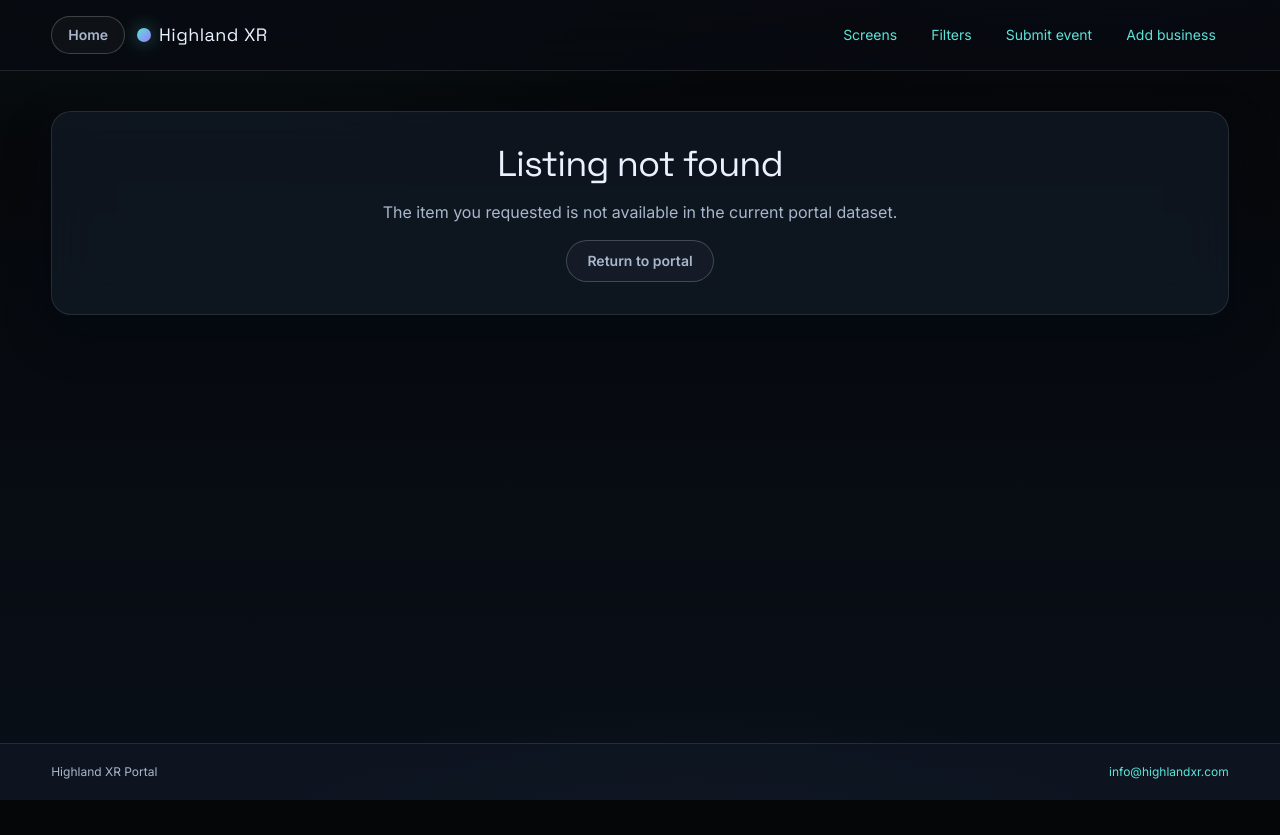
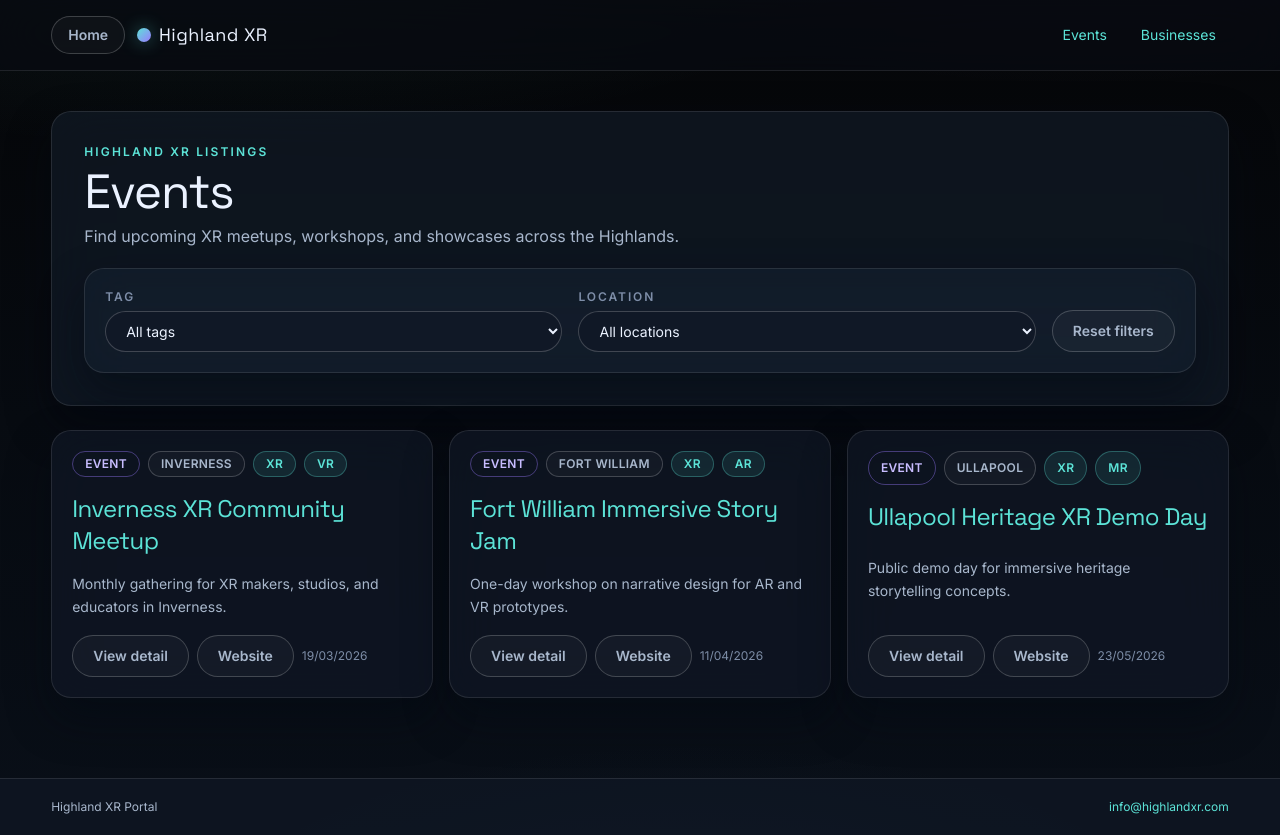
Before and after one commit to highlandxr/highlandxr-site, a React app: page /events in a window 1280 px wide. Before the commit this address had no page. Before the commit the page ends 800 px from the top, so only its background shows below. Built offline with nearby package versions, Linux system fonts and the light colour scheme.

Commit message:
feat: split portal into events and businesses pages

```diff
--- /dev/null
+++ b/app/businesses/page.tsx
@@ -0,0 +1,22 @@
+import type { Metadata } from "next";
+import FilteredTypePage from "@/components/FilteredTypePage";
+import { getItems } from "@/lib/items";
+
+export const metadata: Metadata = {
+  title: "Businesses | HighlandXR",
+  description: "Browse Highlands XR businesses by tag and location."
+};
+
+export default function BusinessesPage() {
+  const businessItems = getItems().filter((item) => item.type === "business");
+
+  return (
+    <FilteredTypePage
+      title="Businesses"
+      description="Explore studios, venues, and organisations working with XR across the Highlands."
+      items={businessItems}
+      emptyTitle="No businesses match these filters"
+      emptyDescription="Try resetting filters or selecting a different tag and location."
+    />
+  );
+}
--- /dev/null
+++ b/app/events/page.tsx
@@ -0,0 +1,22 @@
+import type { Metadata } from "next";
+import FilteredTypePage from "@/components/FilteredTypePage";
+import { getItems } from "@/lib/items";
+
+export const metadata: Metadata = {
+  title: "Events | HighlandXR",
+  description: "Browse Highlands XR events by tag and location."
+};
+
+export default function EventsPage() {
+  const eventItems = getItems().filter((item) => item.type === "event");
+
+  return (
+    <FilteredTypePage
+      title="Events"
+      description="Find upcoming XR meetups, workshops, and showcases across the Highlands."
+      items={eventItems}
+      emptyTitle="No events match these filters"
+      emptyDescription="Try resetting filters or selecting a different tag and location."
+    />
+  );
+}
--- a/app/layout.tsx
+++ b/app/layout.tsx
@@ -52,31 +52,18 @@ export default function RootLayout({ children }: { children: ReactNode }) {
                 <ul className="m-0 flex list-none flex-wrap items-center gap-2 p-0 text-sm">
                   <li>
                     <Link
-                      href="/#immersive-screens"
+                      href="/events"
                       className="rounded-pill border border-transparent px-3 py-1.5 no-underline hover:border-white/20 hover:bg-white/[0.04]"
                     >
-                      Screens
+                      Events
                     </Link>
                   </li>
                   <li>
                     <Link
-                      href="/#filters"
+                      href="/businesses"
                       className="rounded-pill border border-transparent px-3 py-1.5 no-underline hover:border-white/20 hover:bg-white/[0.04]"
                     >
-                      Filters
-                    </Link>
-                  </li>
-                  <li>
-                    <Link href="/submit-event" className="rounded-pill border border-transparent px-3 py-1.5 no-underline hover:border-white/20 hover:bg-white/[0.04]">
-                      Submit event
-                    </Link>
-                  </li>
-                  <li>
-                    <Link
-                      href="/submit-business"
-                      className="rounded-pill border border-transparent px-3 py-1.5 no-underline hover:border-white/20 hover:bg-white/[0.04]"
-                    >
-                      Add business
+                      Businesses
                     </Link>
                   </li>
                 </ul>
--- a/app/sitemap.ts
+++ b/app/sitemap.ts
@@ -9,6 +9,8 @@ export default function sitemap(): MetadataRoute.Sitemap {
 
   const staticRoutes: MetadataRoute.Sitemap = [
     { url: `${base}/`, lastModified: now, changeFrequency: "weekly", priority: 1 },
+    { url: `${base}/events`, lastModified: now, changeFrequency: "weekly", priority: 0.9 },
+    { url: `${base}/businesses`, lastModified: now, changeFrequency: "weekly", priority: 0.9 },
     { url: `${base}/submit-event`, lastModified: now, changeFrequency: "monthly", priority: 0.6 },
     { url: `${base}/submit-business`, lastModified: now, changeFrequency: "monthly", priority: 0.6 }
   ];
--- /dev/null
+++ b/components/FilteredTypePage.tsx
@@ -0,0 +1,72 @@
+"use client";
+
+import { useMemo, useState } from "react";
+import type { Item } from "@/lib/items";
+import ItemCard from "./ItemCard";
+import ListingFilters from "./ListingFilters";
+
+interface FilteredTypePageProps {
+  title: string;
+  description: string;
+  items: Item[];
+  emptyTitle: string;
+  emptyDescription: string;
+}
+
+export default function FilteredTypePage({
+  title,
+  description,
+  items,
+  emptyTitle,
+  emptyDescription
+}: FilteredTypePageProps) {
+  const [selectedTag, setSelectedTag] = useState("all");
+  const [selectedLocation, setSelectedLocation] = useState("all");
+
+  const tags = useMemo(() => [...new Set(items.flatMap((item) => item.tags))].sort((a, b) => a.localeCompare(b)), [items]);
+  const locations = useMemo(() => [...new Set(items.map((item) => item.location))].sort((a, b) => a.localeCompare(b)), [items]);
+
+  const filteredItems = useMemo(() => {
+    return items.filter((item) => {
+      const tagMatch = selectedTag === "all" || item.tags.includes(selectedTag);
+      const locationMatch = selectedLocation === "all" || item.location === selectedLocation;
+      return tagMatch && locationMatch;
+    });
+  }, [items, selectedTag, selectedLocation]);
+
+  return (
+    <div className="shell-container pb-20 pt-8 md:pt-10">
+      <section className="surface-glass grid gap-5 p-6 md:p-8">
+        <div className="grid gap-2">
+          <p className="text-xs font-semibold uppercase tracking-[0.18em] text-brand-aurora">Highland XR Listings</p>
+          <h1 className="text-4xl md:text-5xl">{title}</h1>
+          <p className="max-w-3xl text-text-muted">{description}</p>
+        </div>
+
+        <ListingFilters
+          tags={tags}
+          locations={locations}
+          selectedTag={selectedTag}
+          selectedLocation={selectedLocation}
+          onTagChange={setSelectedTag}
+          onLocationChange={setSelectedLocation}
+          onReset={() => {
+            setSelectedTag("all");
+            setSelectedLocation("all");
+          }}
+        />
+      </section>
+
+      <section className="mt-6 grid gap-4 sm:grid-cols-2 xl:grid-cols-3" aria-live="polite">
+        {filteredItems.length === 0 ? (
+          <article className="surface-card col-span-full grid gap-2 p-6 text-center">
+            <h2 className="text-2xl">{emptyTitle}</h2>
+            <p>{emptyDescription}</p>
+          </article>
+        ) : (
+          filteredItems.map((item) => <ItemCard key={item.id} item={item} />)
+        )}
+      </section>
+    </div>
+  );
+}
--- /dev/null
+++ b/components/ItemCard.tsx
@@ -0,0 +1,52 @@
+import Link from "next/link";
+import type { Item } from "@/lib/items";
+
+interface ItemCardProps {
+  item: Item;
+}
+
+export default function ItemCard({ item }: ItemCardProps) {
+  const formattedDate = item.date ? new Date(item.date).toLocaleDateString("en-GB") : null;
+
+  return (
+    <article className="surface-card grid gap-4 bg-surface-charcoal/70 p-5 transition-colors duration-300">
+      <div className="flex flex-wrap gap-2">
+        <span
+          className={`badge-pill ${
+            item.type === "event"
+              ? "border-brand-violet/40 bg-brand-violet/16 text-[#c8bdff]"
+              : "border-brand-highland/35 bg-brand-highland/14 text-brand-highland"
+          }`}
+        >
+          {item.type}
+        </span>
+        <span className="badge-pill border-white/20 bg-white/[0.03] text-text-muted">{item.location}</span>
+        {item.tags.slice(0, 2).map((tag) => (
+          <span key={`${item.id}-${tag}`} className="badge-pill border-brand-aurora/30 bg-brand-aurora/10 text-brand-aurora">
+            {tag}
+          </span>
+        ))}
+      </div>
+
+      <h3 className="text-2xl">
+        <Link href={`/items/${item.id}`} className="no-underline">
+          {item.title}
+        </Link>
+      </h3>
+
+      <p className="text-sm leading-relaxed text-text-muted">{item.description}</p>
+
+      <div className="mt-auto flex flex-wrap items-center gap-2">
+        <Link href={`/items/${item.id}`} className="btn btn-ghost">
+          View detail
+        </Link>
+        {item.url ? (
+          <a href={item.url} className="btn btn-ghost" target="_blank" rel="noreferrer noopener">
+            Website
+          </a>
+        ) : null}
+        {formattedDate ? <span className="text-xs text-text-subtle">{formattedDate}</span> : null}
+      </div>
+    </article>
+  );
+}
--- a/components/ListingExperience.tsx
+++ b/components/ListingExperience.tsx
@@ -4,6 +4,7 @@ import dynamic from "next/dynamic";
 import Link from "next/link";
 import { useMemo, useState } from "react";
 import type { Item } from "@/lib/items";
+import ItemCard from "./ItemCard";
 import ListingFilters from "./ListingFilters";
 
 const HighlandBackdrop = dynamic(() => import("./HighlandBackdrop"), {
@@ -30,6 +31,9 @@ export default function ListingExperience({ items, tags, locations }: ListingExp
       return tagMatch && locationMatch;
     });
   }, [items, selectedTag, selectedLocation]);
+
+  const filteredEvents = useMemo(() => filteredItems.filter((item) => item.type === "event"), [filteredItems]);
+  const filteredBusinesses = useMemo(() => filteredItems.filter((item) => item.type === "business"), [filteredItems]);
 
   return (
     <div className="relative min-h-screen overflow-x-clip">
@@ -76,55 +80,42 @@ export default function ListingExperience({ items, tags, locations }: ListingExp
               />
             </section>
 
-            <section className="mt-6 grid gap-4 md:grid-cols-2 xl:grid-cols-3" aria-live="polite">
-              {filteredItems.length === 0 ? (
-                <article className="surface-card col-span-full grid gap-2 p-6 text-center">
-                  <h3 className="text-2xl">No listings match these filters</h3>
-                  <p>Try another tag or location combination.</p>
-                </article>
-              ) : (
-                filteredItems.map((item) => (
-                  <article key={item.id} className="surface-card grid gap-4 p-5 transition-colors duration-300 bg-surface-charcoal/70">
-                    <div className="flex flex-wrap gap-2">
-                      <span
-                        className={`badge-pill ${
-                          item.type === "event"
-                            ? "border-brand-violet/40 bg-brand-violet/16 text-[#c8bdff]"
-                            : "border-brand-highland/35 bg-brand-highland/14 text-brand-highland"
-                        }`}
-                      >
-                        {item.type}
-                      </span>
-                      <span className="badge-pill border-white/20 bg-white/[0.03] text-text-muted">{item.location}</span>
-                      {item.tags.slice(0, 2).map((tag) => (
-                        <span key={`${item.id}-${tag}`} className="badge-pill border-brand-aurora/30 bg-brand-aurora/10 text-brand-aurora">
-                          {tag}
-                        </span>
-                      ))}
-                    </div>
+            <section className="mt-6 grid gap-6 lg:grid-cols-2" aria-live="polite">
+              <div className="grid content-start gap-4">
+                <div className="flex items-center justify-between gap-3">
+                  <h2 className="text-3xl">Events</h2>
+                  <Link href="/events" className="btn btn-ghost">
+                    View all events
+                  </Link>
+                </div>
 
-                    <h3 className="text-2xl">
-                      <Link href={`/items/${item.id}`} className="no-underline">
-                        {item.title}
-                      </Link>
-                    </h3>
+                {filteredEvents.length === 0 ? (
+                  <article className="surface-card grid gap-2 p-6 text-center">
+                    <h3 className="text-2xl">No events match</h3>
+                    <p>Try another tag or location combination.</p>
+                  </article>
+                ) : (
+                  filteredEvents.map((item) => <ItemCard key={item.id} item={item} />)
+                )}
+              </div>
 
-                    <p className="text-sm leading-relaxed text-text-muted">{item.description}</p>
+              <div className="grid content-start gap-4">
+                <div className="flex items-center justify-between gap-3">
+                  <h2 className="text-3xl">Businesses</h2>
+                  <Link href="/businesses" className="btn btn-ghost">
+                    View all businesses
+                  </Link>
+                </div>
 
-                    <div className="mt-auto flex flex-wrap items-center gap-2">
-                      <Link href={`/items/${item.id}`} className="btn btn-ghost">
-                        View detail
-                      </Link>
-                      {item.url ? (
-                        <a href={item.url} className="btn btn-ghost" target="_blank" rel="noreferrer noopener">
-                          Website
-                        </a>
-                      ) : null}
-                      {item.date ? <span className="text-xs text-text-subtle">{new Date(item.date).toLocaleDateString("en-GB")}</span> : null}
-                    </div>
+                {filteredBusinesses.length === 0 ? (
+                  <article className="surface-card grid gap-2 p-6 text-center">
+                    <h3 className="text-2xl">No businesses match</h3>
+                    <p>Try another tag or location combination.</p>
                   </article>
-                ))
-              )}
+                ) : (
+                  filteredBusinesses.map((item) => <ItemCard key={item.id} item={item} />)
+                )}
+              </div>
             </section>
           </>
         ) : null}
```
